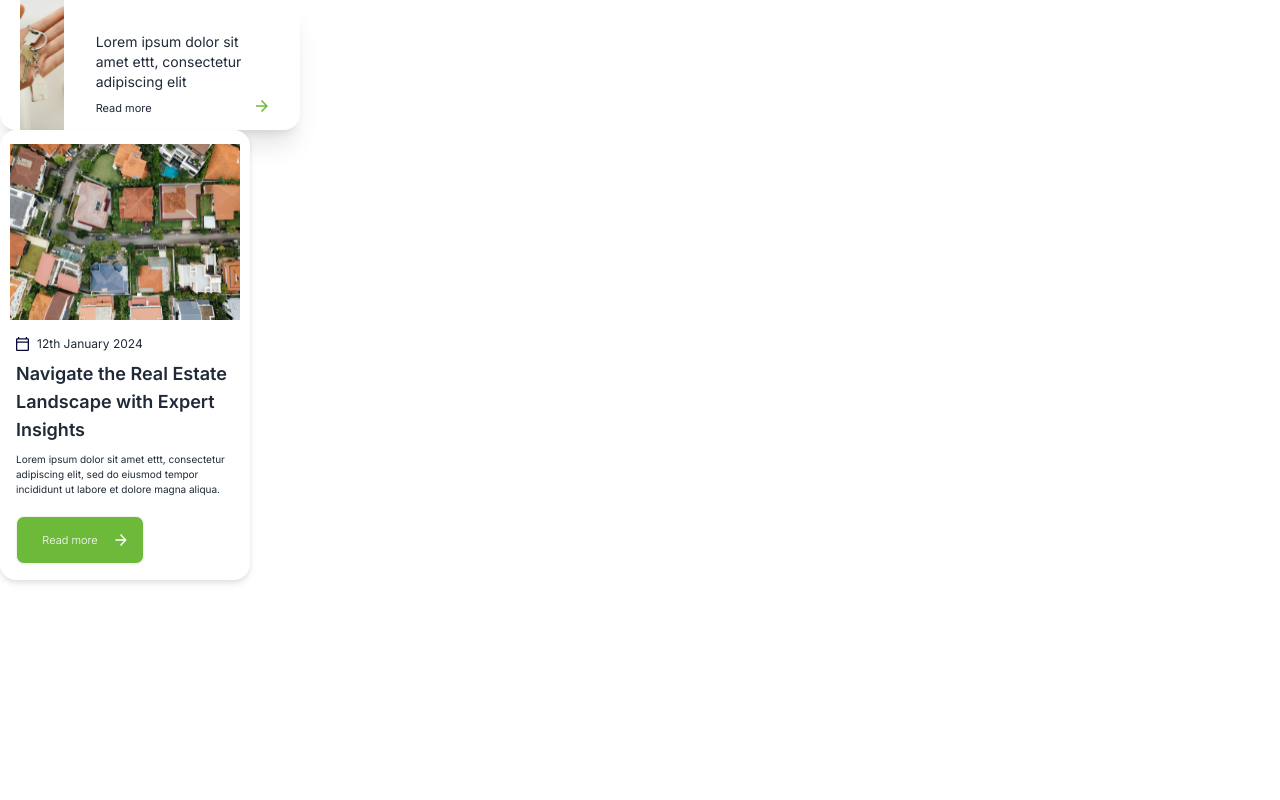
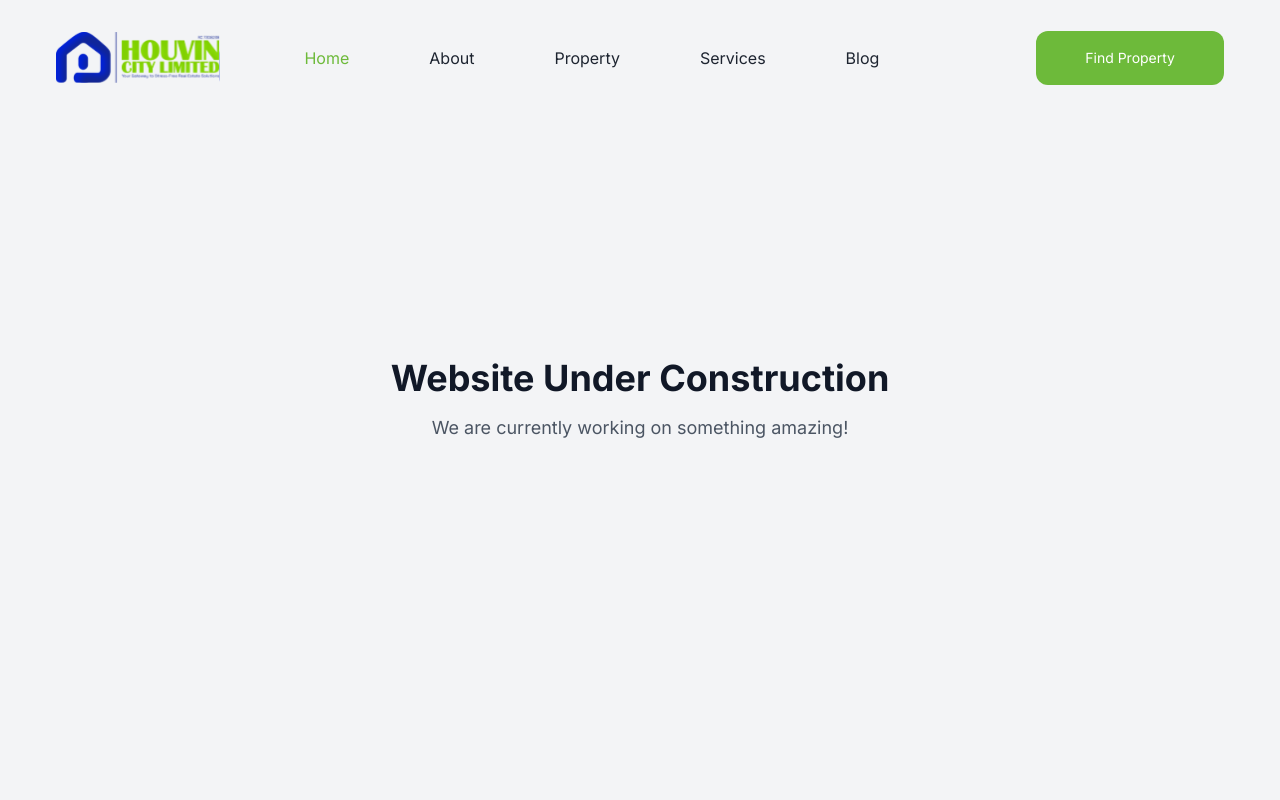
Before and after one commit to PrimeReserved/houvincity-app, a Next.js app: page / in a window 1280 px wide. Shown: the top 800 px of the page. Built offline with nearby package versions, Linux system fonts and the light colour scheme.

Commit message:
Edited the homepage

```diff
--- a/app/page.tsx
+++ b/app/page.tsx
@@ -13,13 +13,11 @@ const Home: React.FC = () => {
 
   return (
     <div>
-      {/* <ErrorBoundary fallback={<Error />}> */}
-        {/* <Header /> */}
-        <RecentPostCard />
-        <BlogCard />
-        {/* <UnderConstruction />
+      <ErrorBoundary fallback={<Error />}>
+        <Header />
+        <UnderConstruction />
         <FooterHome />
-      </ErrorBoundary> */}
+      </ErrorBoundary>
     </div>
   );
 };
```
